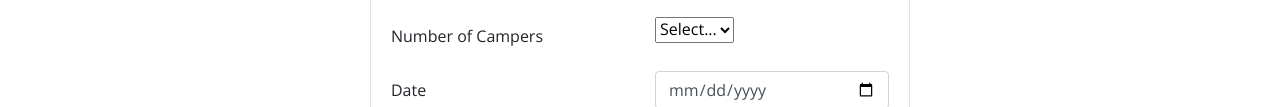
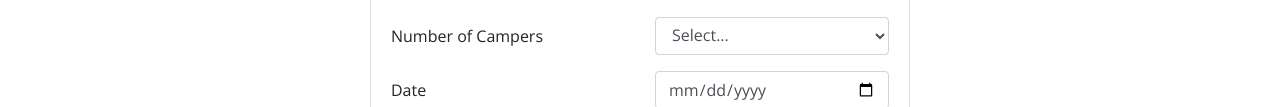
Before and after one commit to RPjetri/My-NuCamp-Site, a website: page index.html in a window 1280 px wide. Shown: the part 1266-1373 px from the top of the page. Drawn offline with nearby package versions, Linux system fonts and the light colour scheme.

Commit message:
Week 2 Assignment Revised

```diff
--- a/index.html
+++ b/index.html
@@ -124,7 +124,7 @@
                             <div class="form-group row">
                                 <label class="col-sm-6 col-form-label">Number of Campers</label>
                                 <div class="col">
-                                    <select id="numCampers" name="numCampers">
+                                    <select class="form-control" id="numCampers" name="numCampers">
                                         <option selected>Select...</option>
                                         <option value=1>1</option>
                                         <option value=2>2</option>
```
